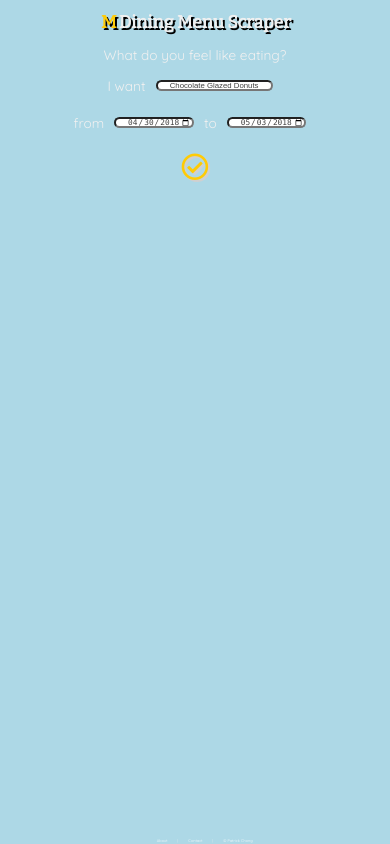
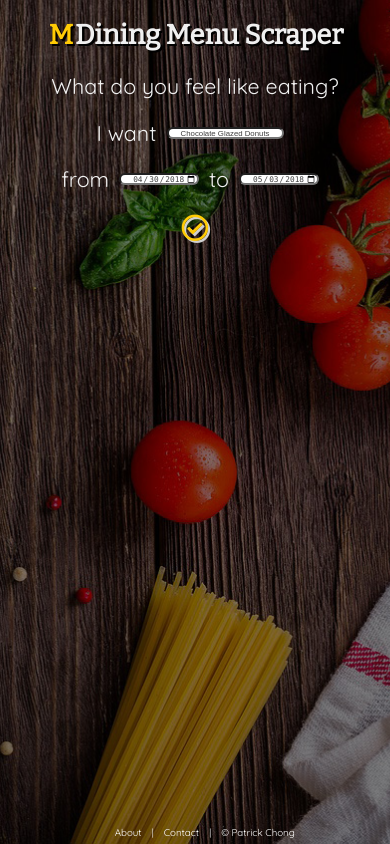
Before and after one commit to patrickxchong/mdiner, a Flask app: page / in a window 390 px wide. Run offline with Flask 2, Linux system fonts and the light colour scheme; some libraries are stand-ins or nearby versions.

Commit message:
media update

```diff
--- a/static/home.css
+++ b/static/home.css
@@ -98,9 +98,9 @@ a {
 
 .footer {
   text-align: center;
-  font-size: 1vw;
+  font-size: 1.5vw;
   position:absolute;
-  bottom:1.5vw;
+  bottom:3vw;
   width:100%;
   height:1vw;
   padding-left: 5vw;
@@ -111,9 +111,15 @@ a {
 }
 
 
-@media only screen and (max-width: 650px) {
+@media only screen and (max-width: 700px) {
   body {
-      background-color: lightblue;
-      background-image: none;
+      font-size: 5.5vw;
+  }
+  h1 {
+    font-size: 7vw;
+  }
+  .footer {
+    font-size: 2.5vw;
+    bottom: 6vw;
   }
 }
```
